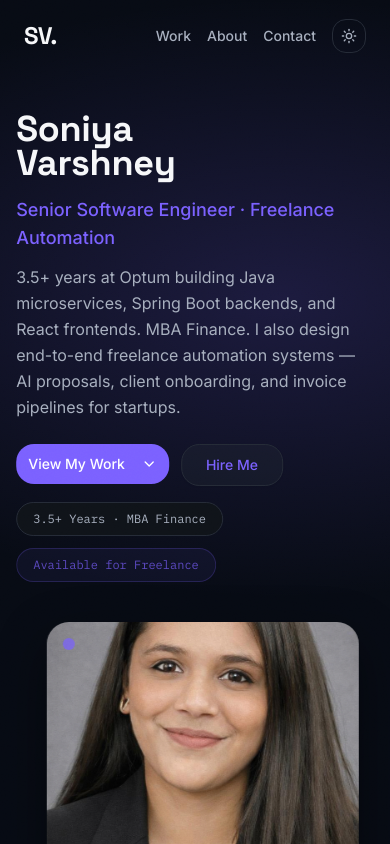
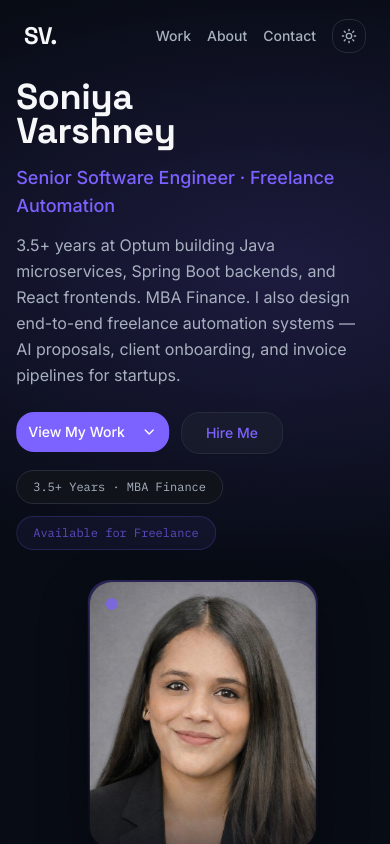
Before and after one commit to Soniya-hub/Portfolio, a React (Vite) app: page / in a window 390 px wide. Shown: the top 844 px of the page. Built offline with nearby package versions, Linux system fonts and the light colour scheme.

Commit message:
Optimize portfolio for freelancing, add FlwCRM, fix mobile hero

```diff
--- a/src/sections/Hero.tsx
+++ b/src/sections/Hero.tsx
@@ -142,7 +142,7 @@ export default function Hero() {
   <section
     ref={sectionRef}
     id="hero"
-    className="relative w-full min-h-[90vh] lg:h-screen bg-navy overflow-hidden"
+    className="relative w-full min-h-screen lg:h-screen bg-navy overflow-hidden"
   >
     {/* Background gradient */}
     <div className="absolute inset-0 bg-gradient-radial" />
@@ -188,7 +188,7 @@ export default function Hero() {
     </nav>
 
     {/* Content Wrapper */}
-    <div className="relative z-10 flex flex-col lg:flex-row items-start lg:items-center h-full pt-28 lg:pt-0">
+    <div className="relative z-10 flex flex-col lg:flex-row items-center h-full pt-20 lg:pt-0">
 
       {/* LEFT CONTENT */}
       <div
@@ -196,7 +196,7 @@ export default function Hero() {
         className="
           px-6 lg:px-0
           w-full lg:w-[44vw] max-w-[600px]
-          lg:absolute lg:left-[7vw] lg:top-[26vh]
+          lg:absolute lg:left-[7vw] lg:top-[22vh]
         "
       >
         <h1 className="font-heading font-bold text-foreground leading-[0.95] mb-4">
@@ -262,21 +262,25 @@ export default function Hero() {
       <div
         ref={imageRef}
         className="
-          relative mt-10 mx-auto
-          w-[80vw] h-[80vw]
-          max-w-[360px] max-h-[360px]
-          lg:absolute lg:right-[7vw] lg:top-[18vh]
-          lg:w-[34vw] lg:h-[34vw]
-          lg:max-w-[480px] lg:max-h-[480px]
+          relative mt-8 mx-auto
+          w-[58vw] h-[68vw]
+          max-w-[240px] max-h-[280px]
+          lg:absolute lg:right-[7vw] lg:top-[10vh]
+          lg:w-[30vw] lg:h-[78vh]
+          lg:max-w-[400px] lg:max-h-[600px]
         "
       >
+        {/* Glow ring */}
+        <div className="absolute -inset-[2px] rounded-2xl bg-gradient-to-b from-violet/30 to-transparent" />
         <div className="relative w-full h-full bg-card rounded-2xl card-shadow overflow-hidden">
           <div className="absolute top-4 left-4 w-3 h-3 bg-violet rounded-full animate-pulse-subtle z-10" />
           <img
             src="/hero_portrait.jpg"
             alt="Soniya Varshney"
-            className="w-full h-full object-cover"
+            className="w-full h-full object-cover object-top"
           />
+          {/* Bottom fade */}
+          <div className="absolute bottom-0 left-0 right-0 h-1/4 bg-gradient-to-t from-navy/50 to-transparent" />
         </div>
       </div>
     </div>
```
